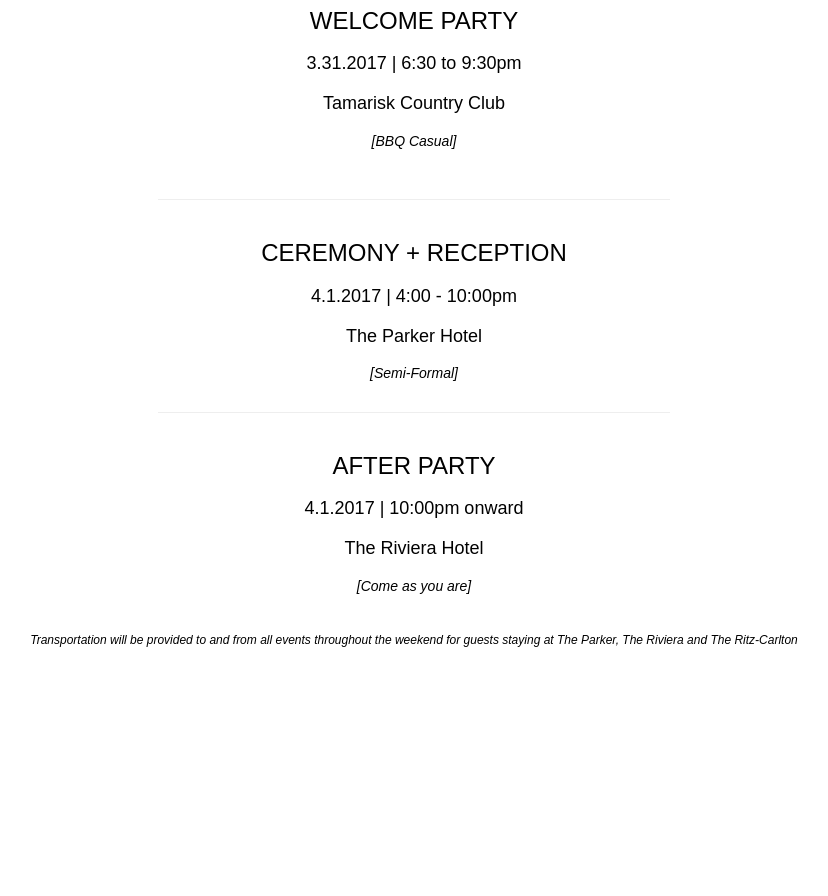
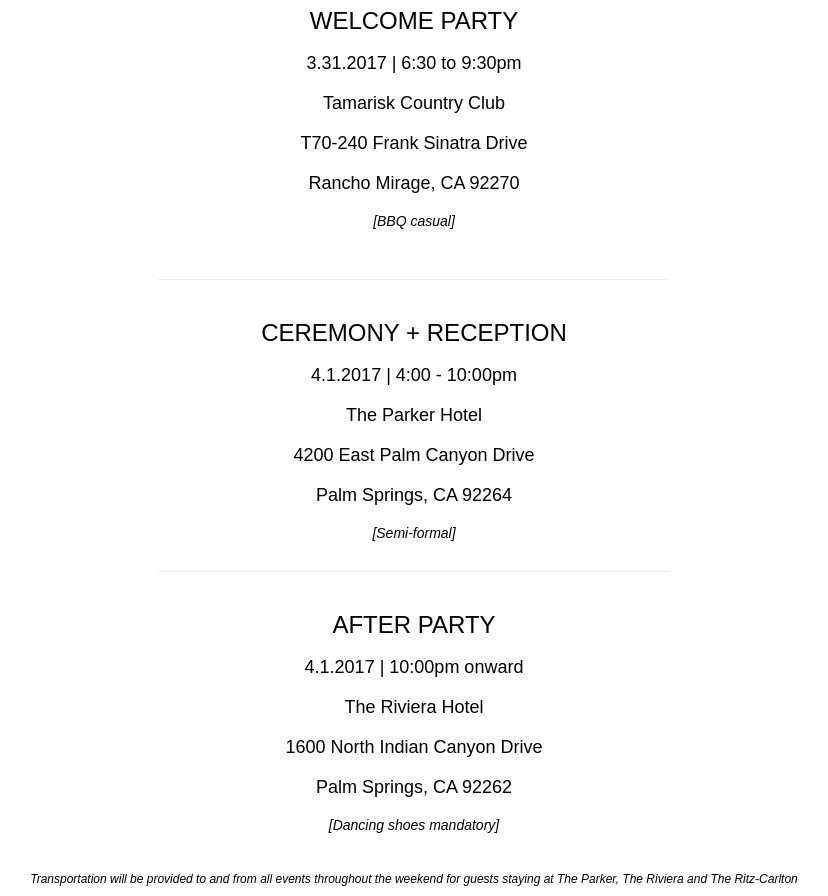
Before and after one commit to datkins88/datkins88.github.io, a plain HTML site: page weekendevents.html in a window 1280 px wide. Shown: the part 480-1376 px from the top of the page, without its empty margins (226-1054 px from the left). Before the commit the page ends 1137 px from the top, so only its background shows below. Drawn offline with nearby package versions, Linux system fonts and the light colour scheme; a web font is replaced by a local one.

Commit message:
updates
updates

```diff
--- a/weekendevents.html
+++ b/weekendevents.html
@@ -68,10 +68,20 @@
         <h4 align="center">Tamarisk Country Club</h4>
       </div>
     </div>
+    <div class="row">
+      <div class="col-sm-12">
+        <h4 align="center">T70-240 Frank Sinatra Drive</h4>
+      </div>
+    </div>
+    <div class="row">
+      <div class="col-sm-12">
+        <h4 align="center">Rancho Mirage, CA 92270</h4>
+      </div>
+    </div>
 
     <div class="row">
       <div class="col-sm-12">
-        <h5 align="center"><em>[BBQ Casual]</em></h5>
+        <h5 align="center"><em>[BBQ casual]</em></h5>
       </div>
     </div>
 
@@ -93,16 +103,24 @@
         <h4 align="center">4.1.2017 | 4:00 - 10:00pm</h4>
       </div>
     </div>
-
     <div class="row">
       <div class="col-sm-12">
         <h4 align="center">The Parker Hotel</h4>
       </div>
     </div>
-
     <div class="row">
       <div class="col-sm-12">
-        <h5 align="center"><em>[Semi-Formal]</em></h5>
+        <h4 align="center">4200 East Palm Canyon Drive</h4>
+      </div>
+    </div>
+    <div class="row">
+      <div class="col-sm-12">
+        <h4 align="center">Palm Springs, CA 92264</h4>
+      </div>
+    </div>
+    <div class="row">
+      <div class="col-sm-12">
+        <h5 align="center"><em>[Semi-formal]</em></h5>
       </div>
     </div>
 <hr>
@@ -124,10 +142,19 @@
         <h4 align="center">The Riviera Hotel</h4>
       </div>
     </div>
-
     <div class="row">
       <div class="col-sm-12">
-        <h5 align="center"><em>[Come as you are]</em></h5>
+        <h4 align="center">1600 North Indian Canyon Drive</h4>
+      </div>
+    </div>
+    <div class="row">
+      <div class="col-sm-12">
+        <h4 align="center">Palm Springs, CA 92262</h4>
+      </div>
+    </div>
+    <div class="row">
+      <div class="col-sm-12">
+        <h5 align="center"><em>[Dancing shoes mandatory]</em></h5>
       </div>
     </div>
 <br>
```
Also changed, not shown: registry.html (+1 -1 lines), travel.html (+4 -4 lines).
